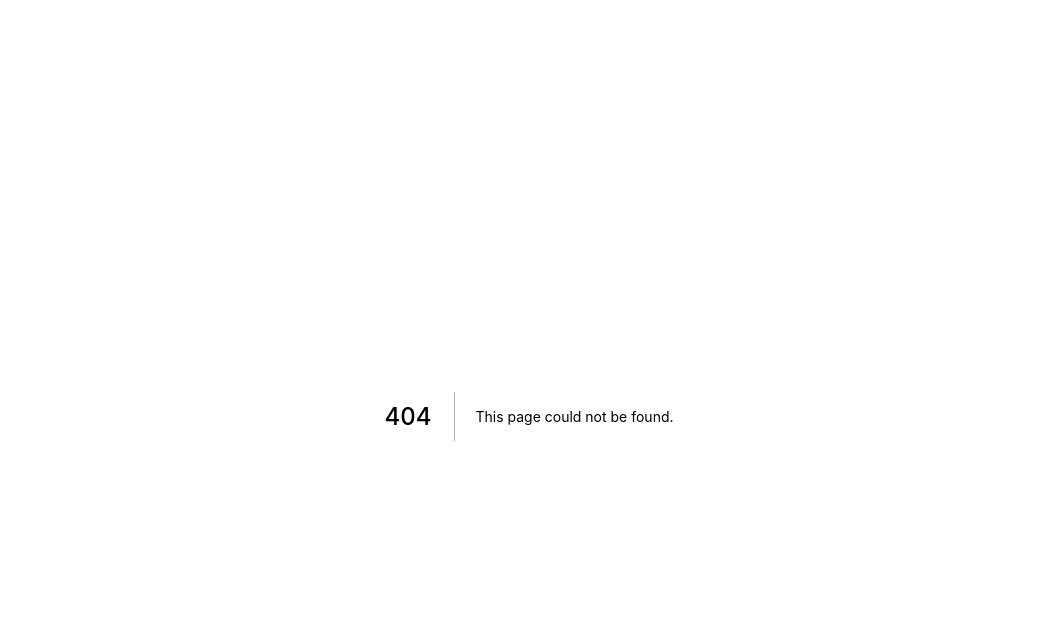
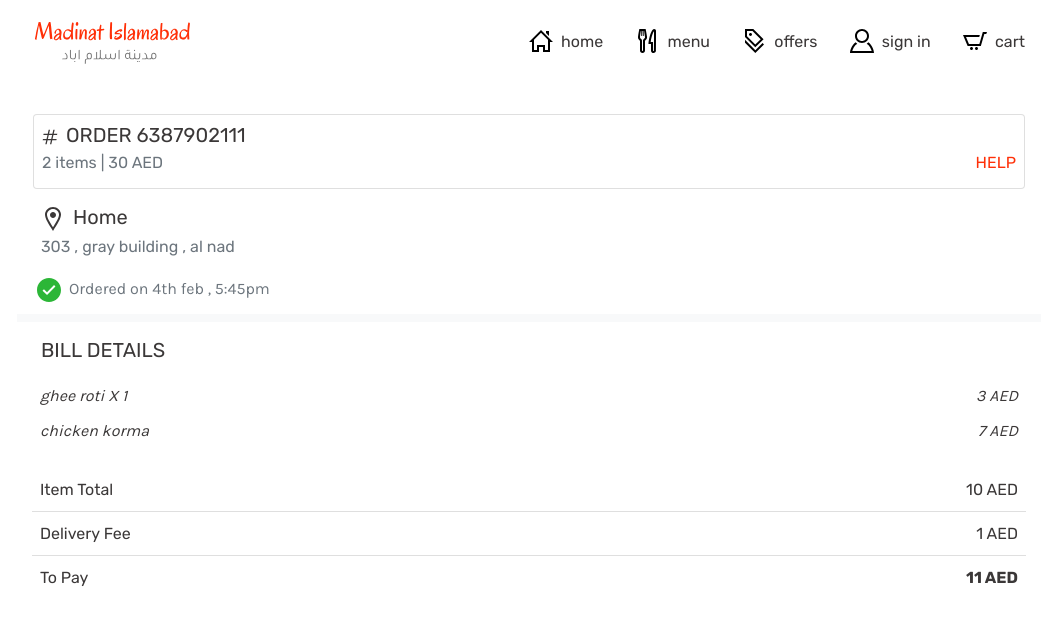
Before and after one commit to mohdsauood/madinat-islamabad, a Next.js app: page /order-success in a window 1280 px wide. Before the commit this address had no page. Shown: the top 622 px of the page, without its empty margins (111-1168 px from the left). Built offline with nearby package versions, Linux system fonts and the light colour scheme.

Commit message:
init order page

```diff
--- /dev/null
+++ b/src/components/order-page/Bill/Bill.js
@@ -0,0 +1,41 @@
+import React from 'react';
+import styles from './Bill.module.css';
+import Container from 'react-bootstrap/Container';
+import ListGroup from 'react-bootstrap/ListGroup';
+import Card from 'react-bootstrap/Card';
+export default function Bill() {
+  return (
+    <>
+      <Card className="ml-3 mr-3 mt-2 border-0">
+        <Card.Body className="p-2">
+          <Card.Title className="text-uppercase xtBlack">
+            Bill Details
+          </Card.Title>
+        </Card.Body>
+      </Card>
+      <Container className="xkarla font-italic xtBlack">
+        <ListGroup variant="flush">
+          <ListGroup.Item className="d-flex justify-content-between border-0 px-2 py-1 xtBlack">
+            ghee roti X 1 <span>3 AED</span>
+          </ListGroup.Item>
+          <ListGroup.Item className="d-flex justify-content-between  px-2  xtBlack">
+            chicken korma <span>7 AED</span>
+          </ListGroup.Item>
+        </ListGroup>
+      </Container>
+      <Container className="mt-3">
+        <ListGroup variant="flush">
+          <ListGroup.Item className="d-flex justify-content-between  px-2  xtBlack">
+            Item Total <span>10 AED</span>
+          </ListGroup.Item>
+          <ListGroup.Item className="d-flex justify-content-between  px-2  xtBlack">
+            Delivery Fee <span>1 AED</span>
+          </ListGroup.Item>
+          <ListGroup.Item className="d-flex justify-content-between  px-2  xtBlack">
+            To Pay <span className="font-weight-bold">11 AED</span>
+          </ListGroup.Item>
+        </ListGroup>
+      </Container>
+    </>
+  );
+}
--- /dev/null
+++ b/src/components/order-page/address/Address.js
@@ -0,0 +1,26 @@
+import React from 'react';
+import styles from './Address.module.css';
+import Card from 'react-bootstrap/Card';
+
+export default function Address() {
+  return (
+    <Card className="ml-3 mr-3 mt-2 border-0">
+      <Card.Body className="p-2">
+        <Card.Title className="align-middle xtBlack">
+          <svg
+            className={`${styles.svg} mr-2`}
+            xmlns="http://www.w3.org/2000/svg"
+            width="100%"
+            height="100%"
+            viewBox="0 0 24 24">
+            <path d="M12 2c3.196 0 6 2.618 6 5.602 0 3.093-2.493 7.132-6 12.661-3.507-5.529-6-9.568-6-12.661 0-2.984 2.804-5.602 6-5.602m0-2c-4.198 0-8 3.403-8 7.602 0 4.198 3.469 9.21 8 16.398 4.531-7.188 8-12.2 8-16.398 0-4.199-3.801-7.602-8-7.602zm0 11c-1.657 0-3-1.343-3-3s1.343-3 3-3 3 1.343 3 3-1.343 3-3 3z" />
+          </svg>
+          Home
+        </Card.Title>
+        <Card.Subtitle className="mb-2 text-muted d-flex justify-content-between">
+          303 , gray building , al nad
+        </Card.Subtitle>
+      </Card.Body>
+    </Card>
+  );
+}
--- /dev/null
+++ b/src/components/order-page/address/Address.module.css
@@ -0,0 +1,4 @@
+.svg {
+  width: 1.5rem;
+  fill: var(--black-100);
+}
--- /dev/null
+++ b/src/components/order-page/date/Date.js
@@ -0,0 +1,26 @@
+import React from 'react';
+import styles from './Date.module.css';
+import Card from 'react-bootstrap/Card';
+
+export default function Date() {
+  return (
+    <>
+      <Card className="ml-3 mr-3 mt-2  border-0 xkarla border-bottom-2">
+        <Card.Body className="p-1 ">
+          <Card.Subtitle className="mb-2 text-muted ">
+            <svg
+              className={`${styles.svg} mr-2`}
+              xmlns="http://www.w3.org/2000/svg"
+              width="100%"
+              height="100%"
+              viewBox="0 0 24 24">
+              <path d="M12 0c-6.627 0-12 5.373-12 12s5.373 12 12 12 12-5.373 12-12-5.373-12-12-12zm-1.959 17l-4.5-4.319 1.395-1.435 3.08 2.937 7.021-7.183 1.422 1.409-8.418 8.591z" />
+            </svg>
+            Ordered on 4th feb , 5:45pm
+          </Card.Subtitle>
+        </Card.Body>
+      </Card>
+      <div className="divider py-1 bg-light"></div>
+    </>
+  );
+}
--- /dev/null
+++ b/src/components/order-page/date/Date.module.css
@@ -0,0 +1,4 @@
+.svg {
+  width: 1.5rem;
+  fill: var(--green-button);
+}
--- /dev/null
+++ b/src/components/order-page/title/Title.js
@@ -0,0 +1,26 @@
+import React from 'react';
+import Card from 'react-bootstrap/Card';
+import styles from './Title.module.css';
+export default function Title() {
+  return (
+    <Card className="ml-3 mr-3">
+      <Card.Body className="p-2">
+        <Card.Title className="align-middle xtBlack">
+          <svg
+            className={`${styles.svg} mr-2`}
+            xmlns="http://www.w3.org/2000/svg"
+            width="100%"
+            height="100%"
+            viewBox="0 0 24 24">
+            <path d="M22.548 9l.452-2h-5.364l1.364-6h-2l-1.364 6h-5l1.364-6h-2l-1.364 6h-6.184l-.452 2h6.182l-1.364 6h-5.36l-.458 2h5.364l-1.364 6h2l1.364-6h5l-1.364 6h2l1.364-6h6.185l.451-2h-6.182l1.364-6h5.366zm-8.73 6h-5l1.364-6h5l-1.364 6z" />
+          </svg>
+          ORDER 6387902111
+        </Card.Title>
+        <Card.Subtitle className="mb-2 text-muted d-flex justify-content-between">
+          2 items | 30 AED
+          <span className={styles.help}>HELP</span>
+        </Card.Subtitle>
+      </Card.Body>
+    </Card>
+  );
+}
--- /dev/null
+++ b/src/components/order-page/title/Title.module.css
@@ -0,0 +1,8 @@
+.help {
+  color: var(--primary-100);
+}
+
+.svg {
+  width: 1rem;
+  fill: var(--black-100);
+}
--- /dev/null
+++ b/src/pages/order-success/index.js
@@ -0,0 +1,20 @@
+import React from 'react';
+import styles from './index.module.css';
+import Header from '../../components/header/Header';
+import Title from '../../components/order-page/title/Title';
+import Address from '../../components/order-page/address/Address';
+import Date from '../../components/order-page/date/Date';
+import Bill from '../../components/order-page/bill/Bill';
+import Overlay from '../../components/overlay/Overlay';
+export default function index() {
+  return (
+    <>
+      <Overlay />
+      <Header />
+      <Title />
+      <Address />
+      <Date />
+      <Bill />
+    </>
+  );
+}
```
Also changed, not shown: src/components/order-page/Bill/Bill.module.css (added), src/pages/order-success/index.module.css (added).
